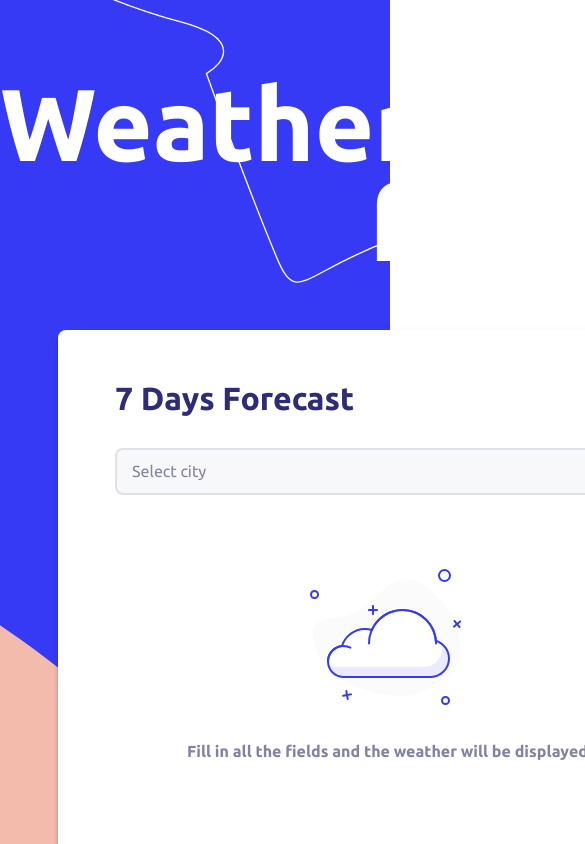
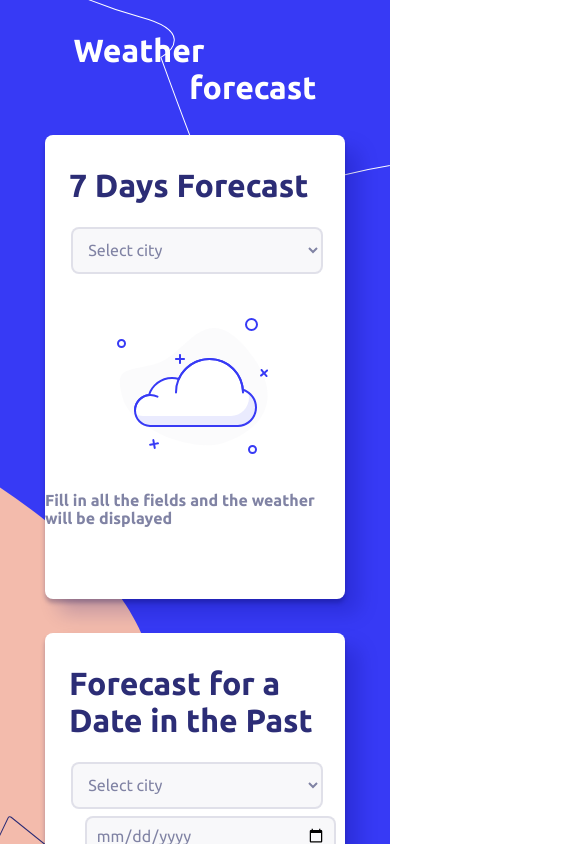
Before and after one commit to kseniasalabaeva/weathercast, a React (Create React App) app: page / in a window 390 px wide. Shown: the top 844 px of the page, 585 px wide, since content can reach past the window. Built offline with nearby package versions, Linux system fonts and the light colour scheme.

Commit message:
Added some adaptivity

```diff
--- a/src/components/empty-card/EmptyCard.scss
+++ b/src/components/empty-card/EmptyCard.scss
@@ -5,7 +5,7 @@
   flex-direction: column;
   justify-content: center;
   align-items: center;
-  margin-top: 6%;
+  margin-top: 36px;
 
   &__img {
     padding: $basic_spacing * 3;
@@ -17,3 +17,9 @@
     font-weight: bold;
   }
 }
+
+@media screen and (max-width: 460px) {
+  .bg-content {
+    margin-top: 9px;
+  }
+}
--- a/src/components/select/Select.scss
+++ b/src/components/select/Select.scss
@@ -7,7 +7,7 @@
   color: $secondary;
   margin: 2.4% 0 0 8.7%;
   padding: 0.7em;
-  width: 100%;
+  width: 252px;
   border: 2px solid rgba(128, 131, 164, 0.2);
   border-radius: 8px;
   background-color: rgba(128, 131, 164, 0.06);
@@ -20,9 +20,3 @@
     border-radius: 8px;
   }
 }
-
-@media screen and (min-width: 600px) {
-  .city-select {
-    width: 252px;
-  }
-}
--- a/src/components/weather-card/WeatherCard.scss
+++ b/src/components/weather-card/WeatherCard.scss
@@ -2,7 +2,6 @@
 
 .weather-card {
   display: flex;
-  width: 174px;
   height: 238px;
   background-color: $accent;
   border: 2px solid $accent;
--- a/src/components/weather-card/WeatherCard.tsx
+++ b/src/components/weather-card/WeatherCard.tsx
@@ -7,10 +7,13 @@ const baseIconUrl = 'http://openweathermap.org/img/wn'
 
 interface IWeatherCardProps {
   item: any;
+  width?: string
 }
 
 const WeatherCard: React.FC<IWeatherCardProps> = ({
-  item
+  item,
+  width,
+  ...props
 }) => {
   function getDate (): string {
     console.log('Get data', item.dt)
@@ -28,7 +31,8 @@ const WeatherCard: React.FC<IWeatherCardProps> = ({
     return item?.weather?.length ? `${baseIconUrl}/${item.weather[0].icon}.png` : ''
   }
   return (
-    <div className="weather-card">
+    <div className="weather-card"
+         style={{ width: width }}>
       <div className="weather-card__container">
         <span className="weather-card__date">{getDate()}</span>
         <img src={getSrc()} className="weather-card__icon" />
@@ -39,7 +43,8 @@ const WeatherCard: React.FC<IWeatherCardProps> = ({
 }
 
 WeatherCard.propTypes = {
-  item: PropTypes.any
+  item: PropTypes.any,
+  width: PropTypes.string
 }
 
 export default WeatherCard
--- a/src/pages/Home/Homepage.scss
+++ b/src/pages/Home/Homepage.scss
@@ -50,7 +50,7 @@
           font-size: $h1;
           color: $base_strong;
           font-weight: bold;
-          margin: 7.5% 8.7% 2.4% 8.7%;
+          margin: 50px 58px 16px 58px;
         }
       }
 
@@ -58,10 +58,17 @@
         position: relative;
         display: flex;
         align-items: center;
+        justify-content: center;
         height: 100%;
+        overflow: hidden;
 
         &__container {
           display: flex;
+          width: 544px;
+
+          &__weather-card {
+            width: 100%
+          }
         }
 
         &__button-arrow {
@@ -70,6 +77,11 @@
           cursor: pointer;
           border: none;
           outline: none;
+          opacity: 0.5;
+
+          &:hover {
+            opacity: 1;
+          }
         }
       }
 
@@ -90,3 +102,27 @@
 
     }
 }
+
+@media screen and (max-width: 460px) {
+  .homepage {
+    .header {
+      width: 243px;
+      margin: 32px 0 12px;
+
+      &__item {
+        font-size: $h1;
+      }
+    }
+
+    .cards {
+      &__item {
+        height: 464px;
+        width: 300px;
+
+        &__title {
+          margin: 32px 24px 16px 24px;
+        }
+      }
+    }
+  }
+}
--- a/src/pages/Home/Homepage.tsx
+++ b/src/pages/Home/Homepage.tsx
@@ -9,7 +9,6 @@ import { City, Coordinates } from '../../utils'
 import './Homepage.scss'
 import chevronLeft from '../../images/chevronLeft.svg'
 import chevronRight from '../../images/chevronRight.svg'
-import { timeStamp } from 'console'
 
 const Homepage = () => {
   const [serverdata, setServerData] = useState<Array<any>>([])
@@ -27,19 +26,19 @@ const Homepage = () => {
     try {
       const url = `${baseUrl}&lat=${lat}&lon=${lon}`
       const { data } = (await axios.get(url))
+      console.log('data', data)
       setServerData(data.daily)
       console.log('this is value for 3 days ', serverdata)
     } catch (error) {
       throw new Error(error.message)
     }
   }
-  //  Function for getting data about weather in the past
+  //  Function for getting data about weather in the 'past'
   async function getPastData (lat?: number, lon?: number, time?: number): Promise<void> {
     try {
       const url = `${pastUrl}&lat=${lat}&lon=${lon}&dt=${time}`
       console.log('url', url)
       const { data } = (await axios.get(url))
-      console.log('data', data)
       setPastServerData(data.current)
       console.log('pastserverdata', pastserverdata)
     } catch (error) {
@@ -56,6 +55,9 @@ const Homepage = () => {
   }
   //  Function for showing 3 cards
   function getFormattedList (): Array<any> {
+    if (window.innerWidth <= 400) {
+      return serverdata.slice(index, index + 1)
+    }
     return serverdata.slice(index, index + 3)
   }
 
@@ -66,13 +68,15 @@ const Homepage = () => {
   }
 
   function handleNextClick (): void {
-    if (index < (serverdata.length - 3)) {
+    if (index < (serverdata.length - 3) || (window.innerWidth < 400 && index < (serverdata.length - 1))) {
       setIndex(index + 1)
     }
   }
 
+  //  Functions for changing date and city in the 'past' block
   function handleChangeSecondCardDate (event: any) {
-    const dateFromInput = event.target.value
+    const dateFromInput = event.target.value + ' 12:00:00'
+    console.log(dateFromInput)
     const timestamp = +(new Date(dateFromInput)) / 1000
     setSecondCardDate(timestamp)
   }
@@ -108,6 +112,7 @@ const Homepage = () => {
                  <div className="weather-cards__container">
                { getFormattedList().map(item =>
                 <WeatherCard
+                  width='174px'
                   key={item.dt}
                   item={item}
                 />)}
@@ -123,12 +128,16 @@ const Homepage = () => {
             <span className="cards__item__title">Forecast for a Date in the Past</span>
               <div className="">
                 <Select onChange={handlePastCityChange} />
-                <input type='date' className="date-input" onChange={handleChangeSecondCardDate}></input>
+                <input type='date'
+                       className="date-input"
+                       onChange={handleChangeSecondCardDate}
+                />
               </div>
                 { pastserverdata
                   ? <div className="weather-cards">
                      <div className="weather-cards__container">
                     <WeatherCard
+                      width='100%'
                       item={pastserverdata}
                     />
                     </div>
```
